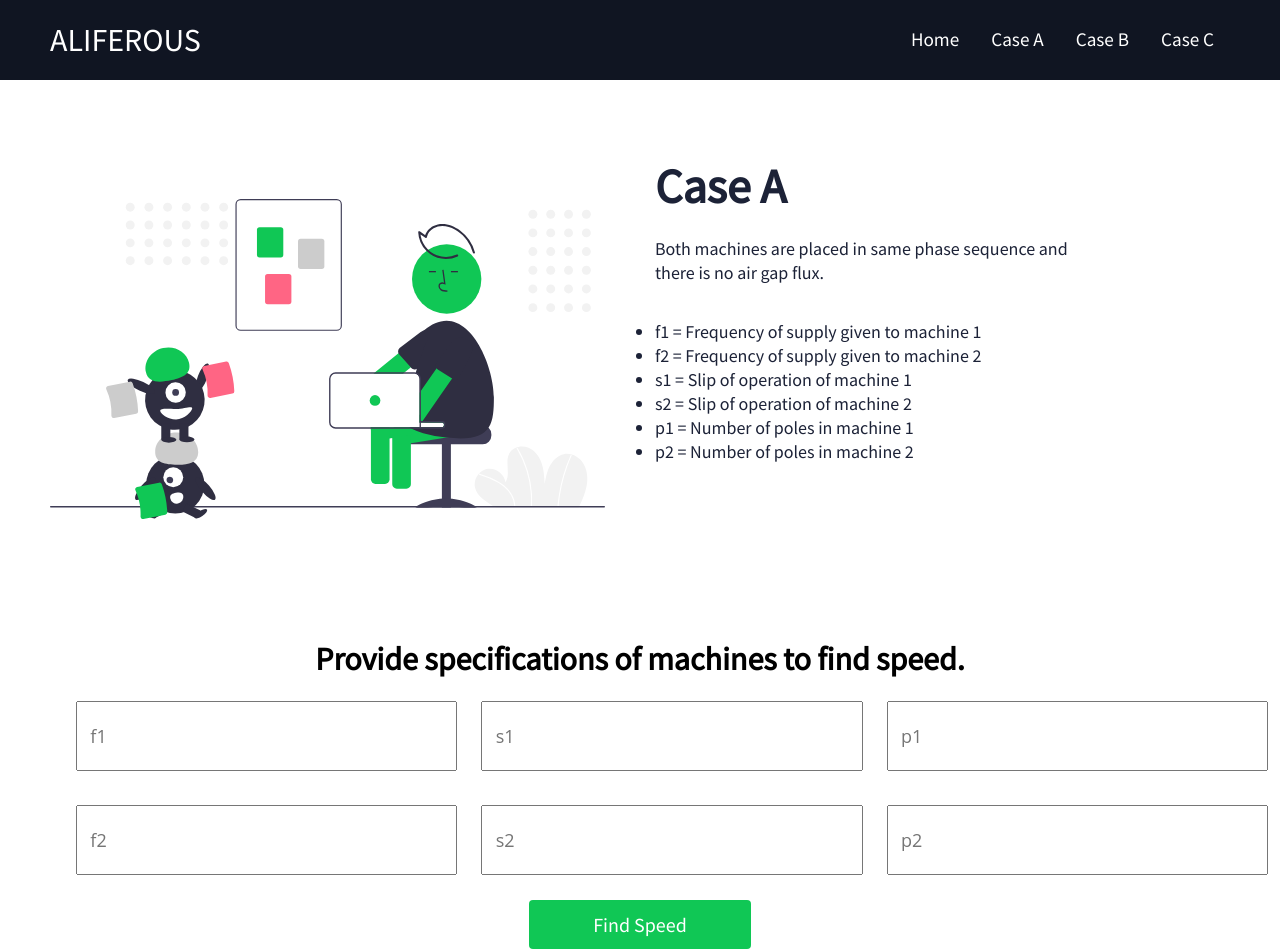
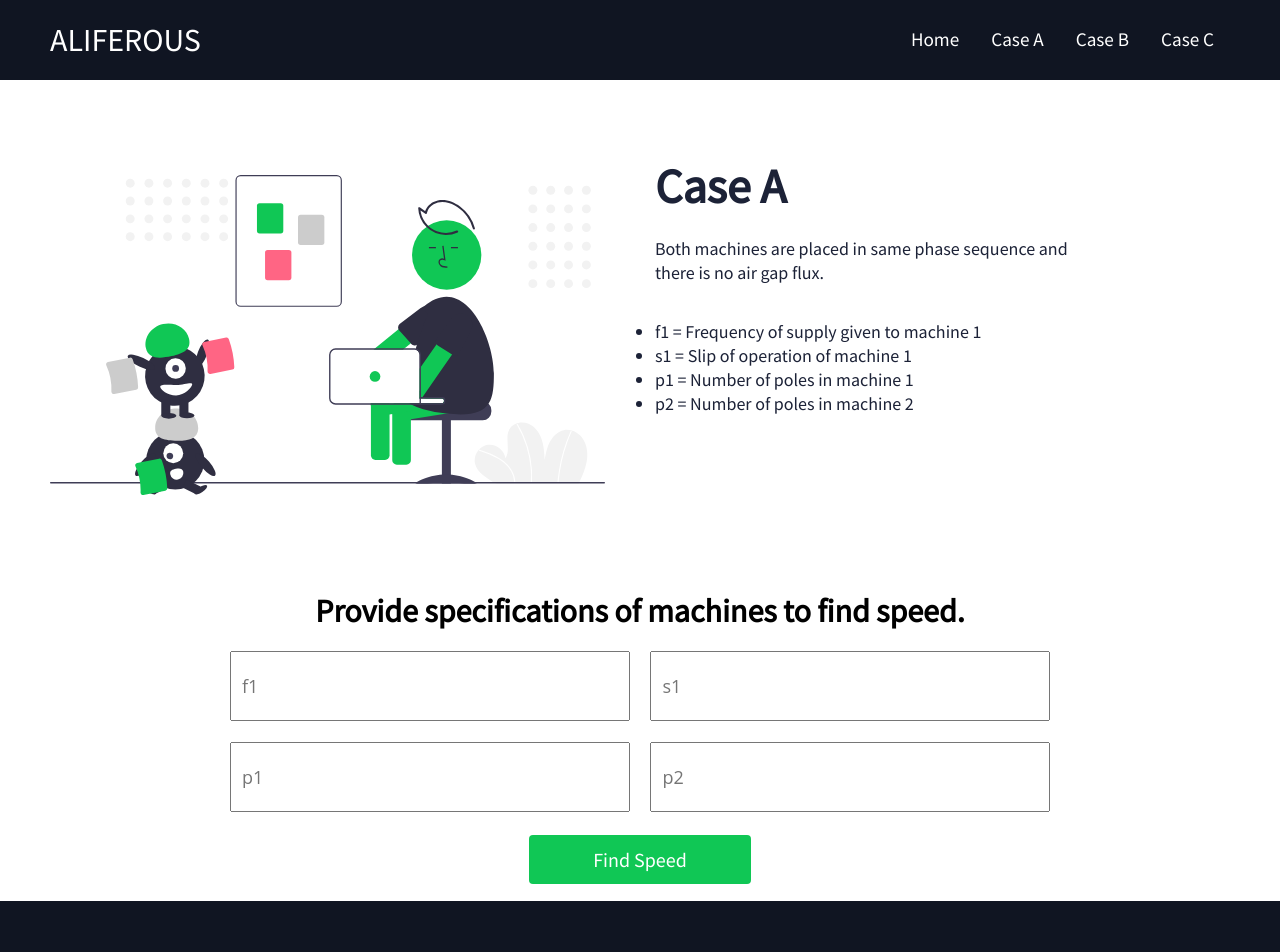
Before and after one commit to Aniket762/electrical-machines, a React (Create React App) app: page /machine-1 in a window 1280 px wide. Shown: the top 952 px of the page. Built offline with nearby package versions, Linux system fonts and the light colour scheme.

Commit message:
form changes

```diff
--- a/src/pages/machine1/machine1.js
+++ b/src/pages/machine1/machine1.js
@@ -26,9 +26,7 @@ function machine() {
                 <Subtitle>
                 <ul>
                 <li>f1 = Frequency of supply given to machine 1</li>
-                <li>f2 = Frequency of supply given to machine 2</li>
                 <li>s1 = Slip of operation of machine 1</li>
-                <li>s2 = Slip of operation of machine 2</li>
                 <li>p1 = Number of poles in machine 1</li>
                 <li>p2 = Number of poles in machine 2</li>
                 </ul>
--- a/src/pages/machine1/machine1Form.css
+++ b/src/pages/machine1/machine1Form.css
@@ -1,8 +1,8 @@
 .number-inputs {
-  margin-left:5%;
-  display: flex;
-  flex-direction: row;
-  margin-top: 10px;
+  margin-left: 5%;
+  display: inherit;
+  margin: 0 auto;
+  width: 80%;
 }
 
 .boxes {
--- a/src/pages/machine1/machine1Form.js
+++ b/src/pages/machine1/machine1Form.js
@@ -41,23 +41,6 @@ function App() {
           placeholder="p1"
           className='boxes'
         />
-      </div>
-
-      <div className="number-inputs">
-        <input
-          type="number"
-          value={f2}
-          onChange={(e) => setf2(+e.target.value)}
-          placeholder="f2"
-          className='boxes'
-        />
-        <input
-          type="number"
-          value={s2}
-          onChange={(e) => sets2(+e.target.value)}
-          placeholder="s2"
-          className='boxes'
-        />
         <input
           type="number"
           value={p2}
@@ -66,6 +49,7 @@ function App() {
           className='boxes'
         />
       </div>
+
       <button onClick={formulate} className='button'>Find Speed</button>
 
       <h2>{speed}</h2>
--- a/src/pages/machine2/machine2.js
+++ b/src/pages/machine2/machine2.js
@@ -26,9 +26,7 @@ function machine() {
                 <Subtitle>
                 <ul>
                 <li>f1 = Frequency of supply given to machine 1</li>
-                <li>f2 = Frequency of supply given to machine 2</li>
                 <li>s1 = Slip of operation of machine 1</li>
-                <li>s2 = Slip of operation of machine 2</li>
                 <li>p1 = Number of poles in machine 1</li>
                 <li>p2 = Number of poles in machine 2</li>
                 </ul>
--- a/src/pages/machine3/machine3.js
+++ b/src/pages/machine3/machine3.js
@@ -26,9 +26,7 @@ function machine() {
                 <Subtitle>
                 <ul>
                 <li>f1 = Frequency of supply given to machine 1</li>
-                <li>f2 = Frequency of supply given to machine 2</li>
                 <li>s1 = Slip of operation of machine 1</li>
-                <li>s2 = Slip of operation of machine 2</li>
                 <li>p1 = Number of poles in machine 1</li>
                 <li>p2 = Number of poles in machine 2</li>
                 </ul>
```
